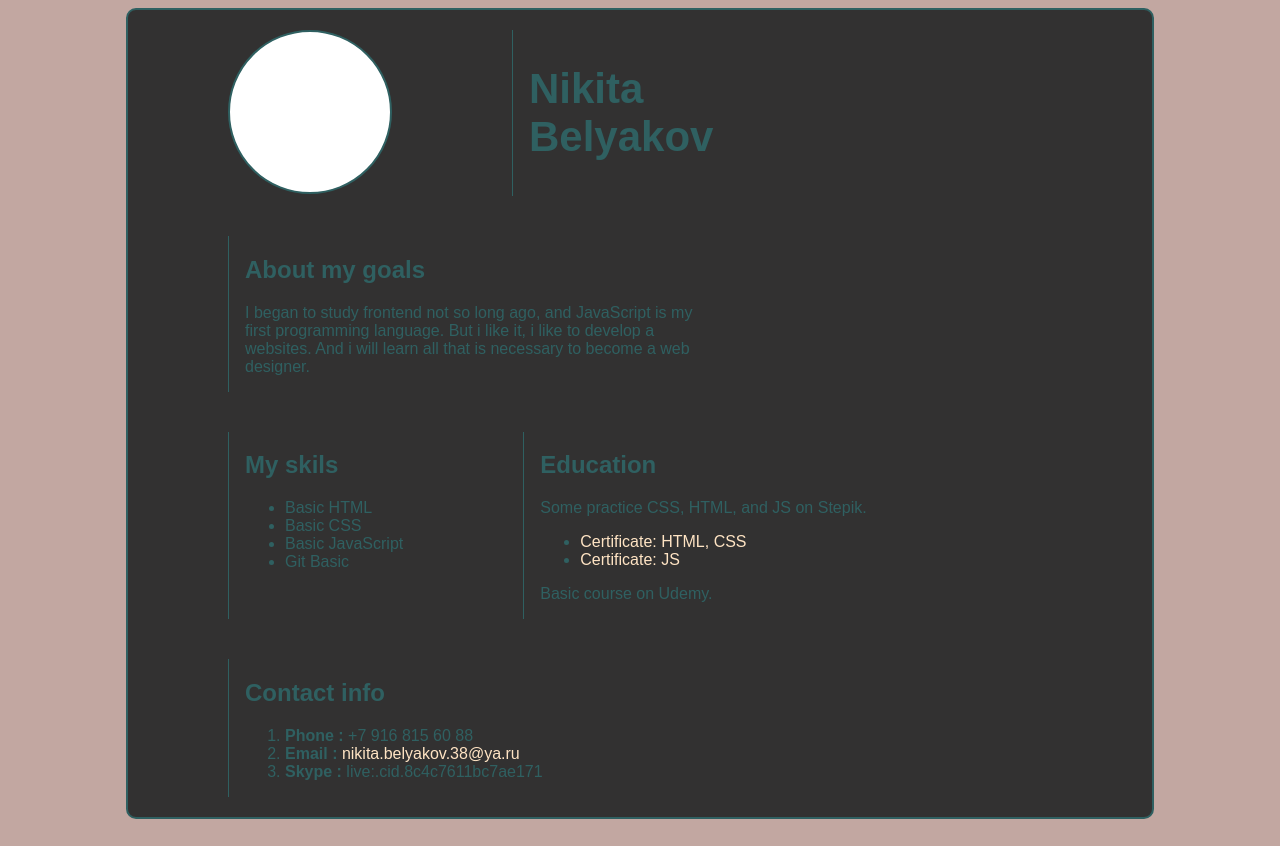
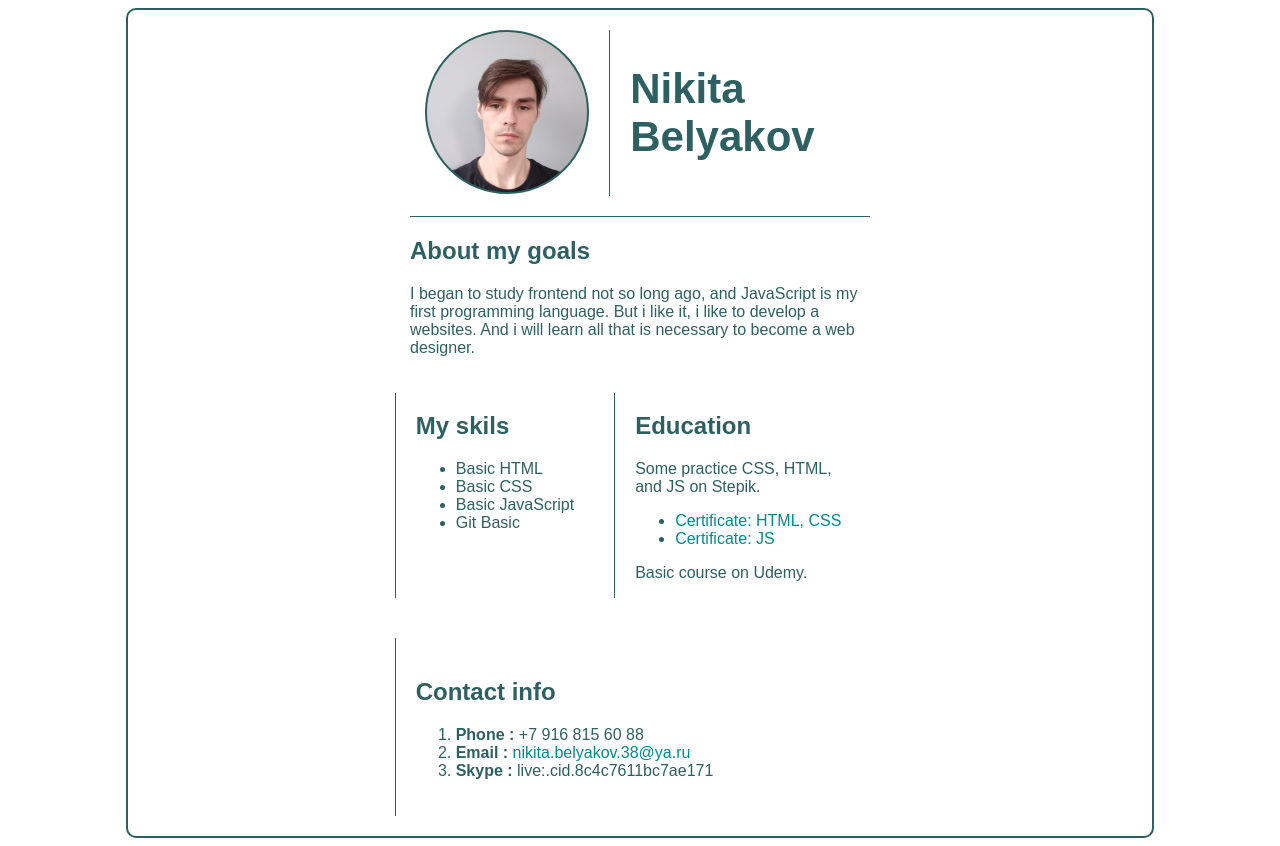
Before and after one commit to NikBel77/rsschool-cv, a plain HTML site: page index.html in a window 1280 px wide. Drawn offline with Linux system fonts and the light colour scheme.

Commit message:
docs: update index.html style.css add image

```diff
--- a/index.html
+++ b/index.html
@@ -12,7 +12,7 @@
                 <div class="name box"><h1>Nikita<br>Belyakov</h1></div>
             </section>
             <section class="container">
-                <div class="aboutMe box">
+                <div class="aboutMe">
                     <h2>About my goals</h2>
                     <p>I began to study frontend not so long ago,
                         and JavaScript is my first programming language.
@@ -42,7 +42,7 @@
                 </div>
             </section>
             <section class="container">
-                <div class="contact box">
+                <div class="contact">
                     <h2>Contact info</h2>
                     <ol>
                         <li><b>Phone :</b> +7 916 815 60 88</li>
--- a/style.css
+++ b/style.css
@@ -1,12 +1,11 @@
 body {
-    background-color: #c2a7a1;
+    background-color: white;
 }
 
 main {
     max-width: 1024px;
     border: #2f6061 solid 2px;
     border-radius: 10px;
-    background-color: #323131;
     margin: auto;
     font-family: sans-serif;
     color: #2f6061;
@@ -18,7 +17,9 @@ main {
     border-radius: 50%;
     border: 2px solid;
     background-color: white;
-    margin: 20px 20px 20px 100px;
+    margin: 20px 20px 20px 0;
+    background-image: url(img/myFoto.jpg);
+    background-size: cover;
 }
 
 .name {
@@ -28,23 +29,32 @@ main {
 
 .container {
     display: flex;
-    justify-content: left;
+    justify-content: center;
 }
 
 .aboutMe {
-    border-left: 1px solid;
-    margin: 20px;
-    padding-left: 16px;
+    border-top: 1px solid;
     max-width: 460px;
 }
 
+.education {
+    max-width: 210px;
+}
+
+.contact {
+    margin-right: 100px;
+    border-left: 1px solid;
+    padding: 20px;
+    margin: 20px 152px 20px 0;
+}
+
 .box {
+    margin: 20px 20px 20px 0;
+    padding: 0 20px;
     border-left: 1px solid;
-    margin: 20px 20px 20px 100px;
-    padding-left: 16px;
 }
 
 a {
     text-decoration: none;
-    color: bisque;
+    color: darkcyan;
 }
```
Also changed, not shown: img/myFoto.jpg (added).
